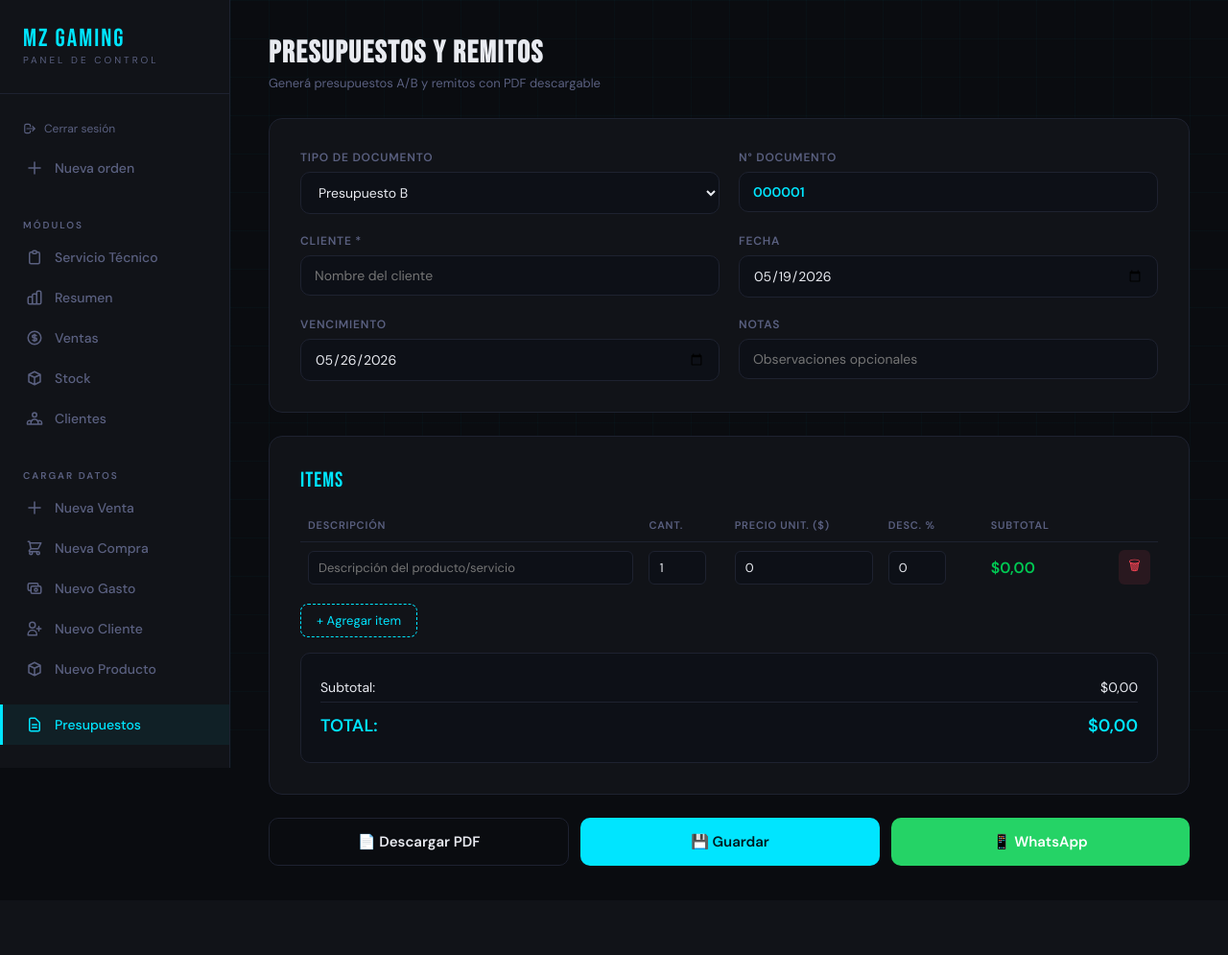
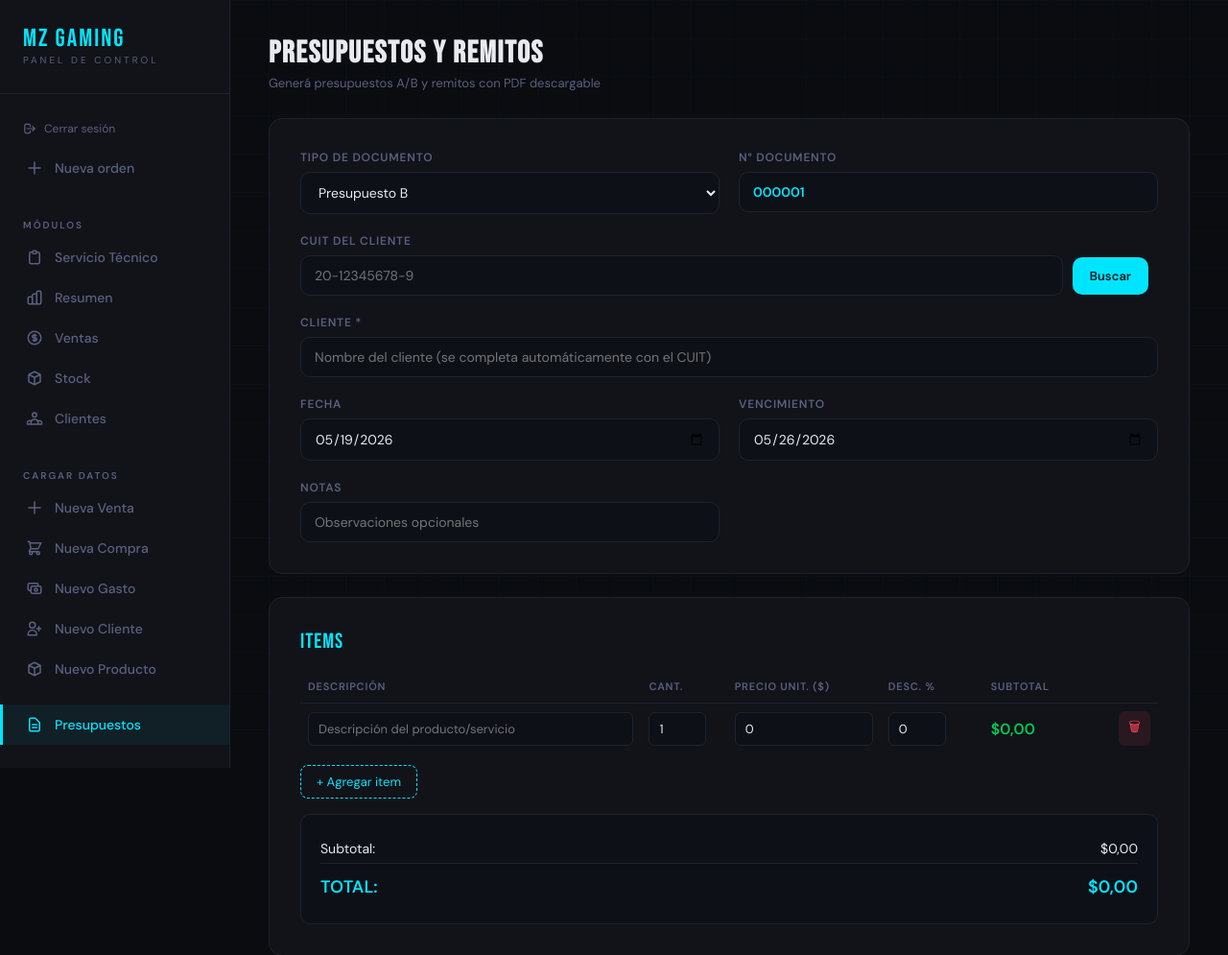
Before and after one commit to mzzgaming/mz-servicio-tecnico, a Flask app: template templates/presupuestos.html in a window 1280 px wide. Shown: the top 995 px of the page at 96% size. Before the commit the page ends 902 px from the top, so only its background shows below. Run offline with Flask 3, Linux system fonts and the light colour scheme; the template is opened without the code that fills it, so the values that code supplies are empty.

Commit message:
feat: búsqueda de cliente por CUIT via TangoFactura en presupuestos

```diff
--- a/templates/presupuestos.html
+++ b/templates/presupuestos.html
@@ -148,9 +148,25 @@
           <label>N° Documento</label>
           <input type="text" id="numero" value="000001" readonly style="color:var(--accent);font-weight:700;">
         </div>
-        <div class="field">
+        <div class="field form-full">
+          <label>CUIT del cliente</label>
+          <div style="display:flex;gap:10px;align-items:center;">
+            <input type="text" id="cuit-cliente" placeholder="20-12345678-9" maxlength="13" style="flex:1;" oninput="this.value=this.value.replace(/[^0-9-]/g,'')">
+            <button type="button" onclick="buscarCliente()" style="padding:11px 18px;background:var(--accent);color:#001a1f;border:none;border-radius:var(--radius);font-family:'DM Sans',sans-serif;font-size:13px;font-weight:700;cursor:pointer;white-space:nowrap;">Buscar</button>
+            <span id="cuit-status" style="font-size:12px;color:var(--muted);white-space:nowrap;"></span>
+          </div>
+        </div>
+        <div class="field form-full">
           <label>Cliente *</label>
-          <input type="text" id="cliente" placeholder="Nombre del cliente">
+          <input type="text" id="cliente" placeholder="Nombre del cliente (se completa automáticamente con el CUIT)">
+        </div>
+        <div class="field" id="campo-condicion" style="display:none;">
+          <label>Condición frente al IVA</label>
+          <input type="text" id="condicion-iva" placeholder="Responsable Inscripto">
+        </div>
+        <div class="field" id="campo-domicilio" style="display:none;">
+          <label>Domicilio</label>
+          <input type="text" id="domicilio-cliente" placeholder="Domicilio fiscal">
         </div>
         <div class="field">
           <label>Fecha</label>
@@ -213,6 +229,33 @@ document.getElementById('vencimiento').value = venc.toISOString().split('T')[0];
 fetch('/api/presupuesto/numero').then(r => r.json()).then(d => {
   if (d.ok) document.getElementById('numero').value = String(d.numero).padStart(6, '0');
 });
+
+async function buscarCliente() {
+  const raw = document.getElementById('cuit-cliente').value.replace(/[-\s]/g, '');
+  const v = raw.replace(/\D/g, '');
+  if (v.length < 10) { document.getElementById('cuit-status').textContent = '⚠️ CUIT inválido'; return; }
+  document.getElementById('cuit-status').textContent = '🔍 Buscando...';
+
+  // 2. Consultar TangoFactura
+  try {
+    const res = await fetch(`https://afip.tangofactura.com/Rest/GetContribuyenteFull?cuit=${v}`);
+    const json = await res.json();
+    if (json && json.Contribuyente && json.Contribuyente.Nombre) {
+      const c = json.Contribuyente;
+      document.getElementById('cliente').value = c.Nombre;
+      document.getElementById('condicion-iva').value = c.CondicionIva || 'Responsable Inscripto';
+      document.getElementById('campo-condicion').style.display = 'flex';
+      if (c.Domicilio) {
+        document.getElementById('domicilio-cliente').value = c.Domicilio;
+        document.getElementById('campo-domicilio').style.display = 'flex';
+      }
+      document.getElementById('cuit-status').textContent = '✅ Encontrado';
+      return;
+    }
+  } catch {}
+
+  document.getElementById('cuit-status').textContent = '⚠️ No encontrado — ingresá manualmente';
+}
 
 function agregarItem() {
   const tbody = document.getElementById('items-body');
```
